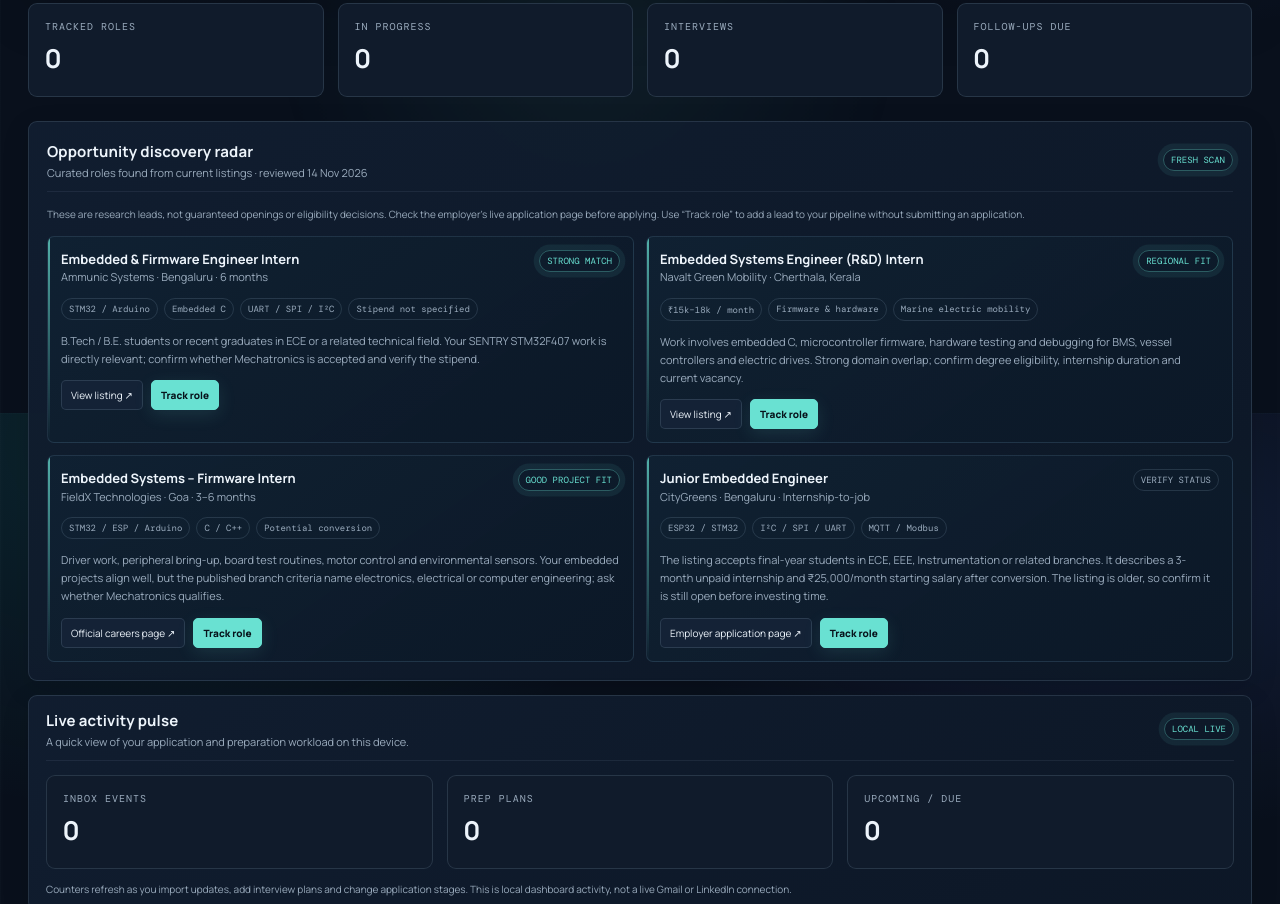
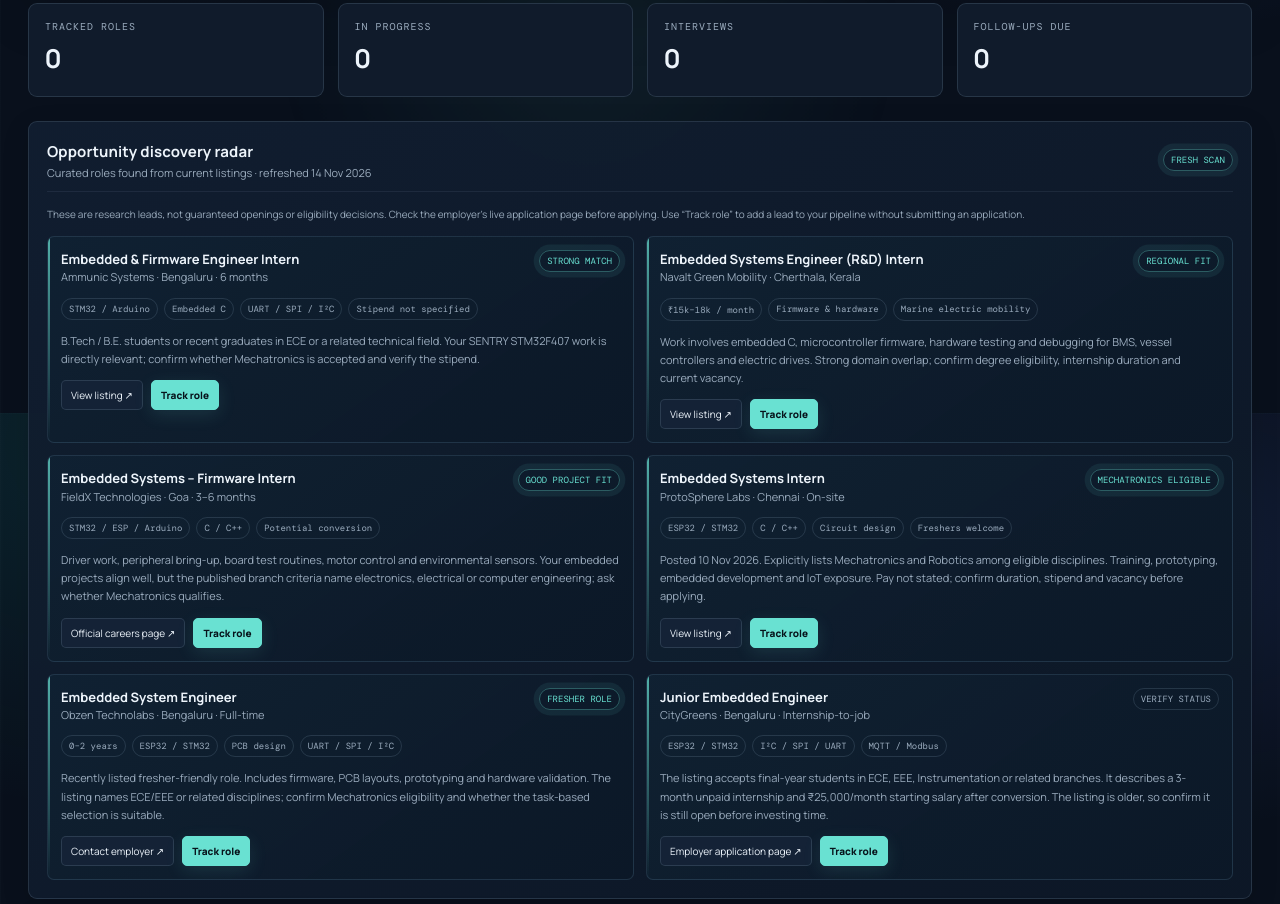
Before and after one commit to cbhavithscultural-cloud/engineering-portfolio, a plain HTML site: page career/index.html in a window 1280 px wide. Shown: the part 387-1291 px from the top of the page. Drawn offline with nearby package versions, Linux system fonts and the light colour scheme.

Commit message:
Expand opportunity radar with Mechatronics-eligible embedded internship and fresher role

```diff
--- a/career/index.html
+++ b/career/index.html
@@ -3,10 +3,12 @@
 <body><header class="top"><div class="shell topin"><a class="brand" href="../index.html">B<span>.</span> / CAREER OS</a><div class="toplinks"><a href="../index.html">PORTFOLIO</a><a href="https://github.com/cbhavithscultural-cloud/engineering-portfolio" target="_blank" rel="noreferrer">SOURCE ↗</a></div></div></header>
 <main class="shell"><section class="hero"><div><div class="eyebrow">PERSONAL CAREER OPERATIONS / V1</div><h1>Make every application<br><span style="color:var(--cyan)">a deliberate move.</span></h1><p>A local-first internship command centre for tracking opportunities, measuring role fit, preparing tailored outreach and staying on top of follow-ups.</p></div><div class="local"><span class="live-dot"></span>CAREER SYSTEM ONLINE · LOCAL DATA</div></section>
 <section class="stats"><div class="stat"><small>TRACKED ROLES</small><strong id="s-total">0</strong></div><div class="stat"><small>IN PROGRESS</small><strong id="s-active">0</strong></div><div class="stat"><small>INTERVIEWS</small><strong id="s-interviews">0</strong></div><div class="stat"><small>FOLLOW-UPS DUE</small><strong id="s-due">0</strong></div></section>
-<section class="panel"><div class="panelhead"><div><h2>Opportunity discovery radar</h2><div class="sub">Curated roles found from current listings · reviewed 14 Nov 2026</div></div><span class="pill stage"><span class="live-dot"></span>FRESH SCAN</span></div><div class="note">These are research leads, not guaranteed openings or eligibility decisions. Check the employer's live application page before applying. Use “Track role” to add a lead to your pipeline without submitting an application.</div><div class="opportunity-grid">
+<section class="panel"><div class="panelhead"><div><h2>Opportunity discovery radar</h2><div class="sub">Curated roles found from current listings · refreshed 14 Nov 2026</div></div><span class="pill stage"><span class="live-dot"></span>FRESH SCAN</span></div><div class="note">These are research leads, not guaranteed openings or eligibility decisions. Check the employer's live application page before applying. Use “Track role” to add a lead to your pipeline without submitting an application.</div><div class="opportunity-grid">
 <article class="app opportunity"><div class="app-top"><div><h3>Embedded & Firmware Engineer Intern</h3><div class="company">Ammunic Systems · Bengaluru · 6 months</div></div><span class="pill stage">STRONG MATCH</span></div><div class="app-meta"><span class="pill">STM32 / Arduino</span><span class="pill">Embedded C</span><span class="pill">UART / SPI / I²C</span><span class="pill">Stipend not specified</span></div><p class="sub">B.Tech / B.E. students or recent graduates in ECE or a related technical field. Your SENTRY STM32F407 work is directly relevant; confirm whether Mechatronics is accepted and verify the stipend.</p><div class="app-actions"><a class="btn small" href="https://in.linkedin.com/jobs/view/embedded-firmware-engineer-intern-at-ammunic-systems-private-limited-4489551810" target="_blank" rel="noreferrer">View listing ↗</a><button class="btn small primary" data-opportunity="ammunic">Track role</button></div></article>
 <article class="app opportunity"><div class="app-top"><div><h3>Embedded Systems Engineer (R&D) Intern</h3><div class="company">Navalt Green Mobility · Cherthala, Kerala</div></div><span class="pill stage">REGIONAL FIT</span></div><div class="app-meta"><span class="pill">₹15k–18k / month</span><span class="pill">Firmware & hardware</span><span class="pill">Marine electric mobility</span></div><p class="sub">Work involves embedded C, microcontroller firmware, hardware testing and debugging for BMS, vessel controllers and electric drives. Strong domain overlap; confirm degree eligibility, internship duration and current vacancy.</p><div class="app-actions"><a class="btn small" href="https://in.indeed.com/viewjob?jk=38a752a11a51e595" target="_blank" rel="noreferrer">View listing ↗</a><button class="btn small primary" data-opportunity="navalt">Track role</button></div></article>
 <article class="app opportunity"><div class="app-top"><div><h3>Embedded Systems – Firmware Intern</h3><div class="company">FieldX Technologies · Goa · 3–6 months</div></div><span class="pill stage">GOOD PROJECT FIT</span></div><div class="app-meta"><span class="pill">STM32 / ESP / Arduino</span><span class="pill">C / C++</span><span class="pill">Potential conversion</span></div><p class="sub">Driver work, peripheral bring-up, board test routines, motor control and environmental sensors. Your embedded projects align well, but the published branch criteria name electronics, electrical or computer engineering; ask whether Mechatronics qualifies.</p><div class="app-actions"><a class="btn small" href="https://fieldx.ai/careers" target="_blank" rel="noreferrer">Official careers page ↗</a><button class="btn small primary" data-opportunity="fieldx">Track role</button></div></article>
+<article class="app opportunity"><div class="app-top"><div><h3>Embedded Systems Intern</h3><div class="company">ProtoSphere Labs · Chennai · On-site</div></div><span class="pill stage">MECHATRONICS ELIGIBLE</span></div><div class="app-meta"><span class="pill">ESP32 / STM32</span><span class="pill">C / C++</span><span class="pill">Circuit design</span><span class="pill">Freshers welcome</span></div><p class="sub">Posted 10 Nov 2026. Explicitly lists Mechatronics and Robotics among eligible disciplines. Training, prototyping, embedded development and IoT exposure. Pay not stated; confirm duration, stipend and vacancy before applying.</p><div class="app-actions"><a class="btn small" href="https://getfirsthire.com/jobs/166c440b9c5eed93948d23c66705ee22aceac5a78a63fb5b23212a625b8d22e4" target="_blank" rel="noreferrer">View listing ↗</a><button class="btn small primary" data-opportunity="protosphere">Track role</button></div></article>
+<article class="app opportunity"><div class="app-top"><div><h3>Embedded System Engineer</h3><div class="company">Obzen Technolabs · Bengaluru · Full-time</div></div><span class="pill stage">FRESHER ROLE</span></div><div class="app-meta"><span class="pill">0–2 years</span><span class="pill">ESP32 / STM32</span><span class="pill">PCB design</span><span class="pill">UART / SPI / I²C</span></div><p class="sub">Recently listed fresher-friendly role. Includes firmware, PCB layouts, prototyping and hardware validation. The listing names ECE/EEE or related disciplines; confirm Mechatronics eligibility and whether the task-based selection is suitable.</p><div class="app-actions"><a class="btn small" href="mailto:connect@obzentechnolabs.com?subject=Application%20-%20Embedded%20System%20Engineer" target="_blank" rel="noreferrer">Contact employer ↗</a><button class="btn small primary" data-opportunity="obzen">Track role</button></div></article>
 <article class="app opportunity"><div class="app-top"><div><h3>Junior Embedded Engineer</h3><div class="company">CityGreens · Bengaluru · Internship-to-job</div></div><span class="pill">VERIFY STATUS</span></div><div class="app-meta"><span class="pill">ESP32 / STM32</span><span class="pill">I²C / SPI / UART</span><span class="pill">MQTT / Modbus</span></div><p class="sub">The listing accepts final-year students in ECE, EEE, Instrumentation or related branches. It describes a 3-month unpaid internship and ₹25,000/month starting salary after conversion. The listing is older, so confirm it is still open before investing time.</p><div class="app-actions"><a class="btn small" href="https://citygreens.zohorecruit.in/jobs/Careers/120768000007616090" target="_blank" rel="noreferrer">Employer application page ↗</a><button class="btn small primary" data-opportunity="citygreens">Track role</button></div></article>
 </div></section>
 <section class="panel" style="padding:13px 17px"><div class="panelhead"><div><h2>Live activity pulse</h2><div class="sub">A quick view of your application and preparation workload on this device.</div></div><span class="pill stage"><span class="live-dot"></span>LOCAL LIVE</span></div><div class="stats" style="margin:0;grid-template-columns:repeat(3,1fr)"><div class="stat"><small>INBOX EVENTS</small><strong id="pulse-inbox">0</strong></div><div class="stat"><small>PREP PLANS</small><strong id="pulse-prep">0</strong></div><div class="stat"><small>UPCOMING / DUE</small><strong id="pulse-next">0</strong></div></div><div class="note">Counters refresh as you import updates, add interview plans and change application stages. This is local dashboard activity, not a live Gmail or LinkedIn connection.</div></section>
```
